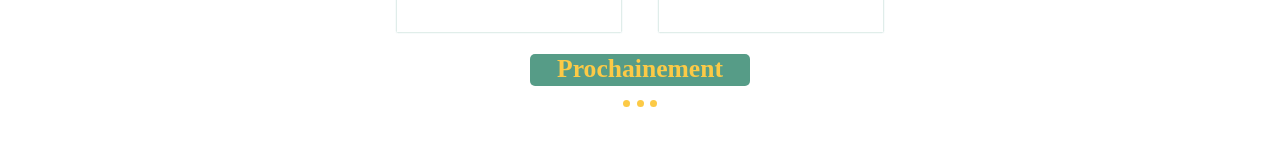
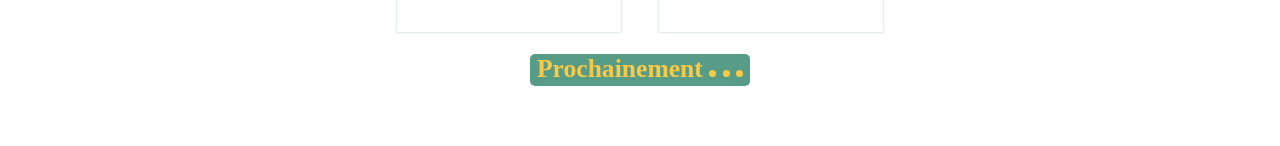
Before and after one commit to Yann-T/ohmyfood, a website: page index.html in a window 1280 px wide. Shown: the part 1193-1339 px from the top of the page. Drawn offline with Linux system fonts and the light colour scheme.

Commit message:
index update

```diff
--- a/index.html
+++ b/index.html
@@ -54,11 +54,9 @@
 
         <div class="soon border background text--yellow ">
             Prochainement
-            <div>
-                <span class="moving_dot"></span>
-                <span class="moving_dot"></span>
-                <span class="moving_dot"></span>
-            </div>
+                <div class="moving_dot"></div>
+                <div class="moving_dot"></div>
+                <div class="moving_dot"></div>
         </div>
 
     </div>
```
